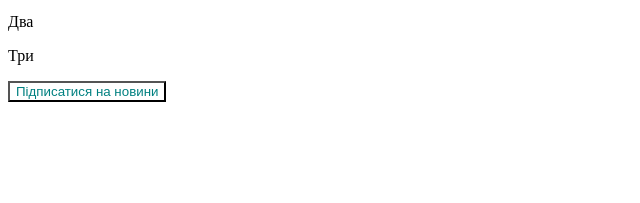
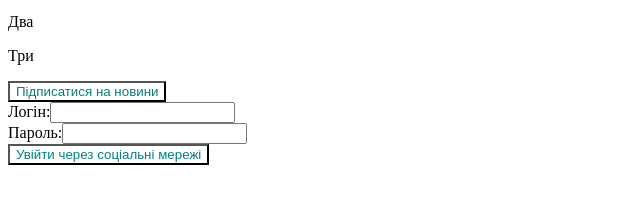
Before and after one commit to olexandrM-do/gitUpraged, a plain HTML site: page index.html in a window 1280 px wide. Shown: the part 101-304 px from the top of the page, without its empty margins (0-640 px from the left). Drawn offline with Linux system fonts and the light colour scheme.

Commit message:
Added form

```diff
--- a/index.html
+++ b/index.html
@@ -20,5 +20,12 @@ button{
   <p>Два</p>
   <p>Три</p>
   <button>Підписатися на новини</button>
+
+  <form>
+    Логін:<input type="text" /><br>
+    Пароль:<input type="text" /><br>
+
+    <button>Увійти через соціальні мережі</button>
+  </form>
 </body>
 </html>
```
